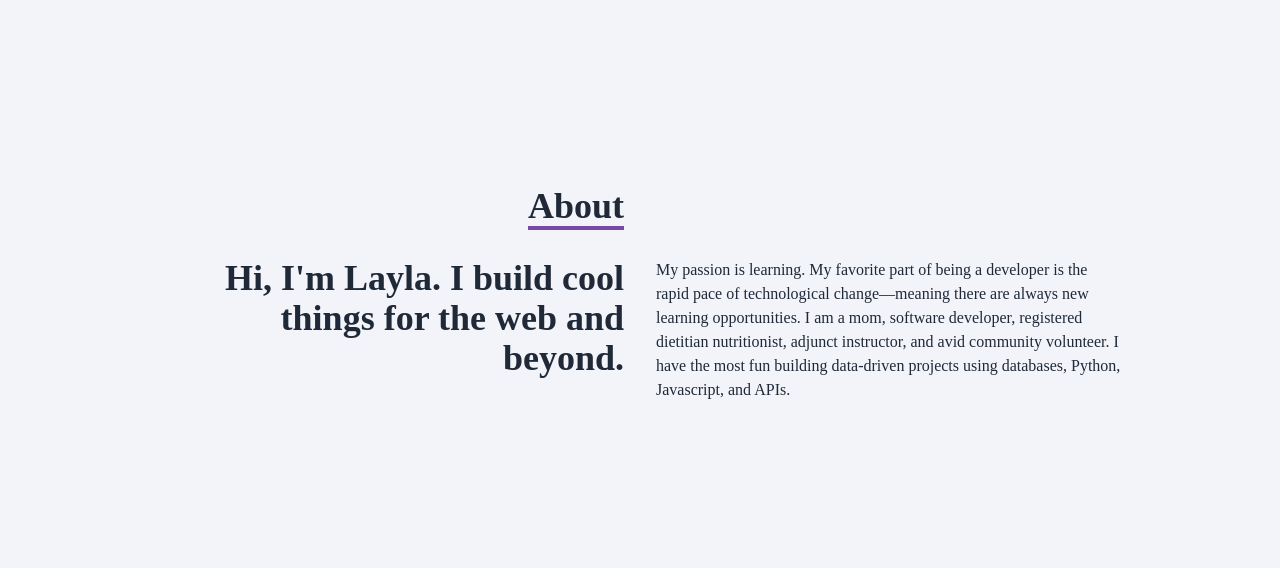
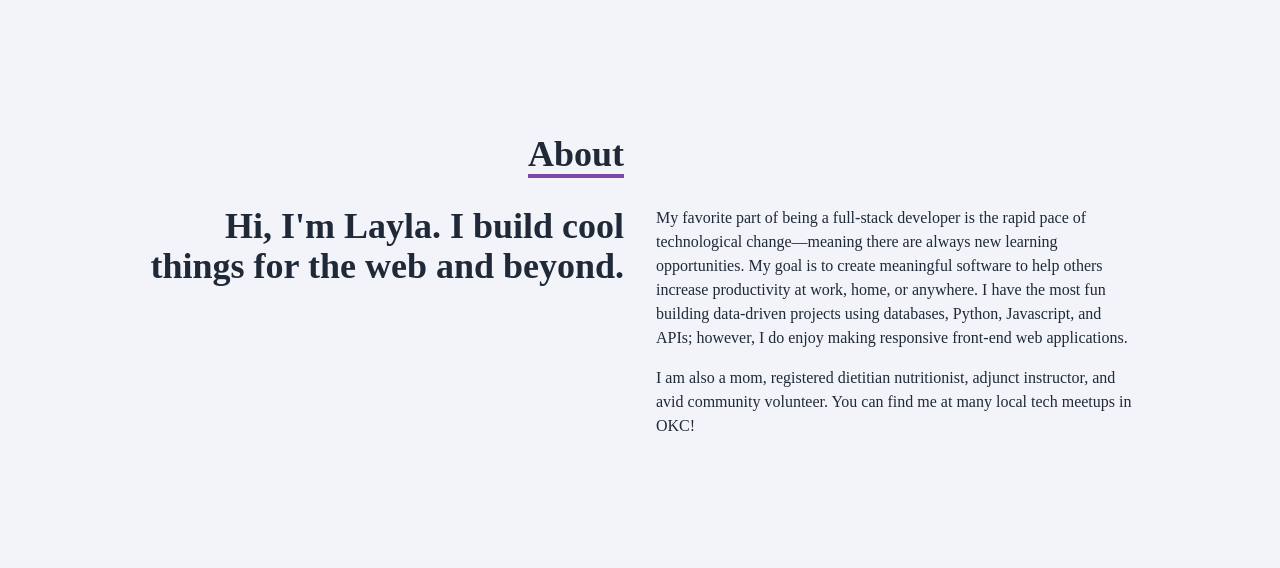
Before and after one commit to laylark/portfolio-react-app, a React (Create React App) app: page / in a window 1280 px wide. Shown: the part 906-1474 px from the top of the page. Built offline with nearby package versions, Linux system fonts and the light colour scheme.

Commit message:
Update offsets in nav links

```diff
--- a/src/components/About.jsx
+++ b/src/components/About.jsx
@@ -2,29 +2,37 @@ import React from "react";
 
 const About = () => {
   return (
-    <div name="about" className="w-full h-screen bg-[#f2f4fa] text-gray-800">
-      <div className="flex flex-col justify-center items-center w-full h-full">
+    <div
+      name="about"
+      className="w-full min-h-screen bg-[#f2f4fa] text-gray-800 flex items-center"
+    >
+      <div className="flex flex-col justify-center items-center w-full h-full p-16">
         <div className="max-w-[1000px] w-full grid grid-cols-2 gap-8">
-          <div className="sm:text-right pb-8 pl-4">
+          <div className="sm:text-right pb-8">
             <p className="text-4xl font-bold inline border-b-4 border-[#7a49a5]">
               About
             </p>
           </div>
           <div></div>
         </div>
-        <div className="max-w-[1000px] w-full grid sm:grid-cols-2 gap-8 px-4">
+        <div className="max-w-[1000px] w-full grid sm:grid-cols-2 gap-8">
           <div className="sm:text-right text-4xl font-bold">
             <p>Hi, I'm Layla. I build cool things for the web and beyond.</p>
           </div>
           <div>
             <p>
-              My passion is learning. My favorite part of being a developer is
-              the rapid pace of technological change<span>&#8212;</span>meaning
-              there are always new learning opportunities. I am a mom, software
-              developer, registered dietitian nutritionist, adjunct instructor,
-              and avid community volunteer. I have the most fun building
-              data-driven projects using databases, Python, Javascript, and
-              APIs.
+              My favorite part of being a full-stack developer is the rapid pace
+              of technological change<span>&#8212;</span>
+              meaning there are always new learning opportunities. My goal is to
+              create meaningful software to help others increase productivity at
+              work, home, or anywhere. I have the most fun building data-driven
+              projects using databases, Python, Javascript, and APIs; however, I
+              do enjoy making responsive front-end web applications.
+            </p>
+            <p className="py-4">
+              I am also a mom, registered dietitian nutritionist, adjunct
+              instructor, and avid community volunteer. You can find me at many
+              local tech meetups in OKC!
             </p>
           </div>
         </div>
--- a/src/components/Contact.jsx
+++ b/src/components/Contact.jsx
@@ -4,7 +4,7 @@ const Contact = () => {
   return (
     <div
       name="contact"
-      className="w-full h-screen bg-[#f2f4fa] flex justify-center items-center p-4"
+      className="w-full h-screen bg-[#f2f4fa] flex justify-center items-center p-16"
     >
       <form
         method="POST"
--- a/src/components/Header/Navbar.jsx
+++ b/src/components/Header/Navbar.jsx
@@ -41,22 +41,22 @@ const Navbar = () => {
           </Link>
         </li>
         <li>
-          <Link to="about" smooth={true} duration={500}>
+          <Link to="about" smooth={true} duration={500} offset={-80}>
             About
           </Link>
         </li>
         <li>
-          <Link to="skills" smooth={true} duration={500} offset={-50}>
+          <Link to="skills" smooth={true} duration={500} offset={-80}>
             Skills
           </Link>
         </li>
         <li>
-          <Link to="projects" smooth={true} duration={500} offset={-70}>
+          <Link to="projects" smooth={true} duration={500} offset={-80}>
             Projects
           </Link>
         </li>
         <li>
-          <Link to="contact" smooth={true} duration={500} offset={-50}>
+          <Link to="contact" smooth={true} duration={500} offset={-80}>
             Contact
           </Link>
         </li>
@@ -81,7 +81,13 @@ const Navbar = () => {
           </Link>
         </li>
         <li className="py-6 text-4xl">
-          <Link onClick={handleClick} to="about" smooth={true} duration={500}>
+          <Link
+            onClick={handleClick}
+            to="about"
+            smooth={true}
+            duration={500}
+            offset={-80}
+          >
             About
           </Link>
         </li>
@@ -91,7 +97,7 @@ const Navbar = () => {
             to="skills"
             smooth={true}
             duration={500}
-            offset={-50}
+            offset={-80}
           >
             Skills
           </Link>
@@ -102,13 +108,19 @@ const Navbar = () => {
             to="projects"
             smooth={true}
             duration={500}
-            offset={-50}
+            offset={-80}
           >
             Projects
           </Link>
         </li>
         <li className="py-6 text-4xl">
-          <Link onClick={handleClick} to="contact" smooth={true} duration={500}>
+          <Link
+            onClick={handleClick}
+            to="contact"
+            smooth={true}
+            duration={500}
+            offset={-80}
+          >
             Contact
           </Link>
         </li>
--- a/src/components/Projects.jsx
+++ b/src/components/Projects.jsx
@@ -7,7 +7,7 @@ const Projects = () => {
       name="projects"
       className="w-full md:h-screen text-gray-800 bg-[#f2f4fa]"
     >
-      <div className="max-w-[1000px] mx-auto p-16 flex flex-col justify-center w-full h-full">
+      <div className="max-w-[1000px] mx-auto p-16 w-full h-full">
         <div className="pb-8">
           <p className="text-4xl font-bold inline border-b-4 border-[#7a49a5]">
             Projects
--- a/src/components/Skills.jsx
+++ b/src/components/Skills.jsx
@@ -19,7 +19,7 @@ const Skills = () => {
       className="w-full min-h-screen bg-[#f2f4fa] text-gray-800"
     >
       {/* {Container} */}
-      <div className="max-w-[1000px] mx-auto p-16 flex flex-col justify-center w-full h-full">
+      <div className="max-w-[1000px] mx-auto p-16 w-full h-full">
         <div>
           <p className="text-4xl inline border-b-4 border-[#7a49a5]">Skills</p>
           <p className="py-4">
```
